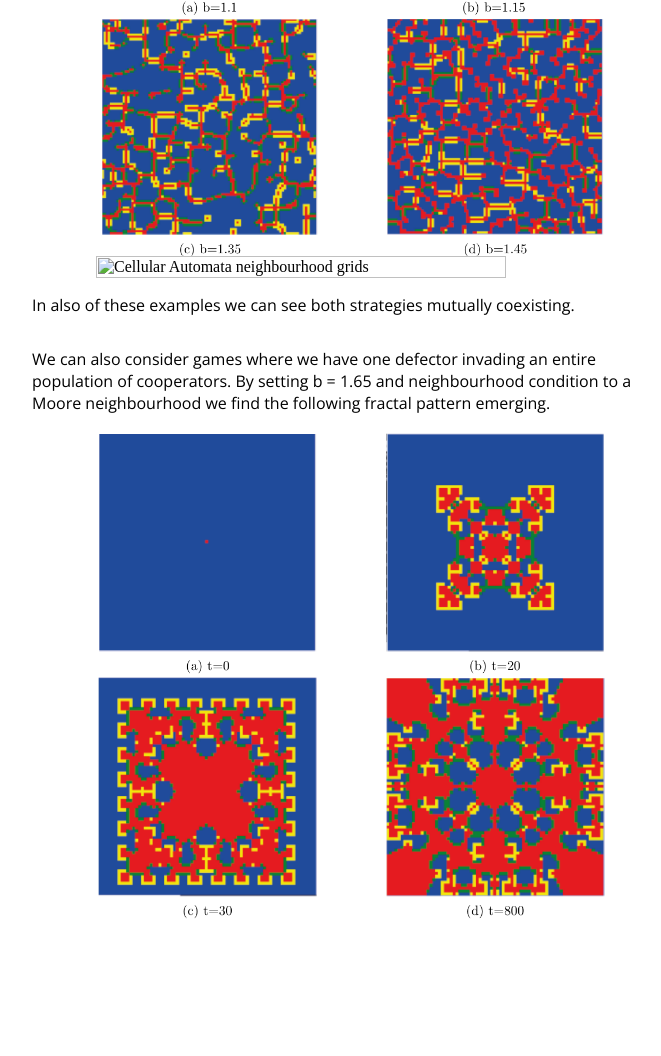
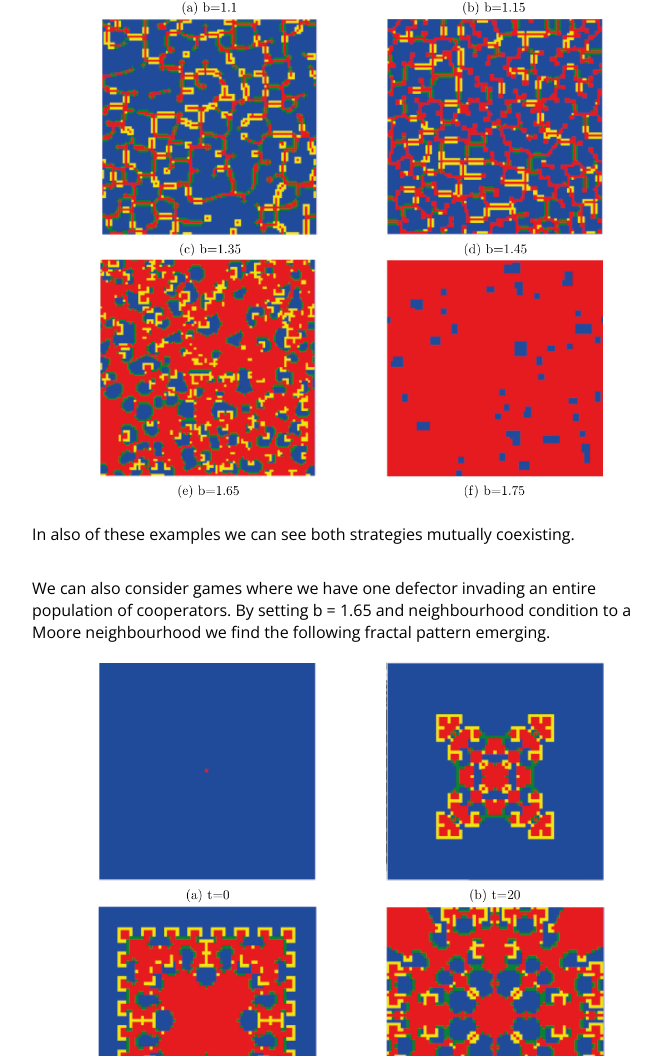
Before and after one commit to marklawrence97/Spatial-Games, a plain HTML site: page index.html in a window 1280 px wide. Shown: the part 5973-7029 px from the top of the page, without its empty margins (288-949 px from the left). Before the commit the page ends 6898 px from the top, so only its background shows below. Drawn offline with nearby package versions, Linux system fonts and the light colour scheme.

Commit message:
fix image

```diff
--- a/index.html
+++ b/index.html
@@ -200,7 +200,7 @@
                 <img src="images/medB.png" alt="Cellular Automata neighbourhood grids"  style="width: 79%"/>
             </div>
             <div class="figure">
-                <img src="images/highB.pngs" alt="Cellular Automata neighbourhood grids"  style="width: 80%"/>
+                <img src="images/highB.png" alt="Cellular Automata neighbourhood grids"  style="width: 80%"/>
             </div>
             <p>
                 In also of these examples we can see both strategies mutually coexisting.
```
